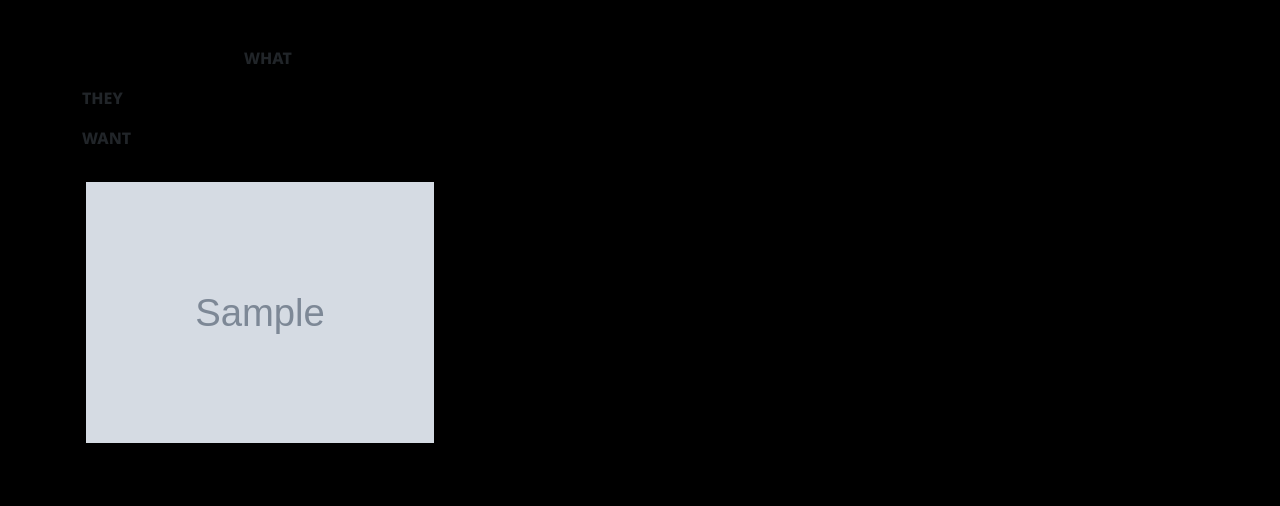
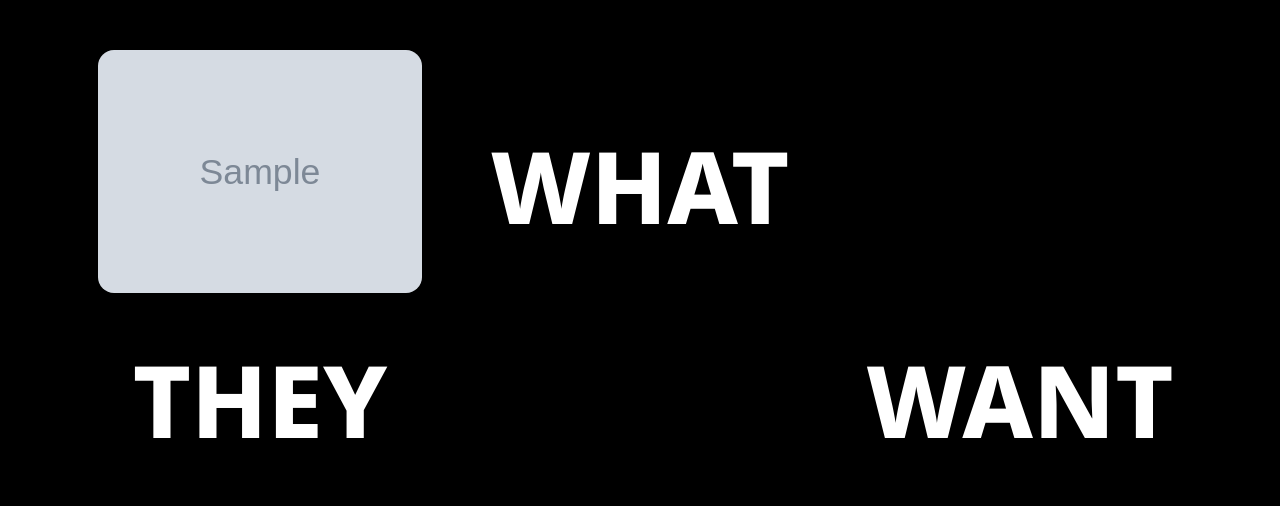
Before and after one commit to leejongeun2/Final-Project-Practice, a Django app: page /products/ in a window 1280 px wide. Shown: the part 814-1320 px from the top of the page. Before the commit the page ends 1257 px from the top, so only its background shows below. Run offline with Django 3.2, Linux system fonts and the light colour scheme; tables that the repository leaves empty hold one stand-in row (values such as "Sample post"); grey boxes marked "Sample" are stand-in pictures; parts of the project's set-up code (start-up, migrations or seed data) failed here and were passed over; some libraries are stand-ins or nearby versions.

Commit message:
mainpage

```diff
--- a/products/templates/products/index.html
+++ b/products/templates/products/index.html
@@ -11,18 +11,16 @@
           <div>
             <div class="row p-5 px-0">
               <div class="mx-auto col-md-8 col-lg-7 order-lg-last p-0">
-                <img class="img-fluid" src="https://www.prada.com/content/dam/pradanux/pradasphere/2020/special-projects/03/linea_rossa_ss_20/asset/hero_banner_big_DT.jpg" alt="">
+                <img class="img-fluid " src="https://www.prada.com/content/dam/pradanux/pradasphere/2020/special-projects/03/linea_rossa_ss_20/asset/hero_banner_big_DT.jpg" alt="">
               </div>
               <div class="col-lg-5 mb-0 d-flex align-items-center" style="background-color:black;">
                 <div class="text-align-left align-self-center mx-5">
                   <h1 class="h1">
-                    <b>2022 FW
-                    SEASON OFF
-                    SALE</b></h1>
+                    <b>2022 FW SEASON OFF SALE</b>
+                  </h1>
                   <h3 class="h2" style="color: white;">Tiny and Perfect eCommerce Template</h3>
                   <p style="color: white;">
-                    Zay Shop is an eCommerce HTML5 CSS template with latest version of Bootstrap 5 (beta 1). This template is 100% free provided by
-                    website. Image credits go to
+                    Zay Shop is an eCommerce HTML5 CSS template with latest version of Bootstrap 5 (beta 1). This template is 100% free provided by website. Image credits go to
                   </p>
                 </div>
               </div>
@@ -37,7 +35,9 @@
               </div>
               <div class="col-lg-5 mb-0 d-flex align-items-center" style="background-color:black;">
                 <div class="text-align-left mx-5">
-                  <h1 class="h1"><b>Proident occaecat</b></h1>
+                  <h1 class="h1">
+                    <b>Proident occaecat</b>
+                  </h1>
                   <h3 class="h2" style="color: white;">Aliquip ex ea commodo consequat</h3>
                   <p style="color: white;">
                     You are permitted to use this Zay CSS template for your commercial websites. You are
@@ -57,7 +57,9 @@
               </div>
               <div class="col-lg-5 mb-0 d-flex align-items-center" style="background-color:black;">
                 <div class="text-align-left mx-5">
-                  <h1 class="h1"><b>Repr in voluptate</b></h1>
+                  <h1 class="h1">
+                    <b>Repr in voluptate</b>
+                  </h1>
                   <h3 class="h2" style="color: white;">Ullamco laboris nisi ut
                   </h3>
                   <p style="color: white;">
@@ -78,40 +80,88 @@
     </div>
     <!-- End Banner Hero -->
   </div>
-
-
-
   <div class="container text-center">
-    <div>
-      <div class="col-4 banner_text d-flex justify-content-center">
-        <p>WHAT</p>
-      </div>
-
-      <div class="col-4 banner_text d-flex ">
-        <p>THEY</p>
-      </div>
-
-      <div class="col-4 banner_text d-flex ">
-        <p>WANT</p>
-      </div>
-
-    </div>
-    <div class="row row-cols-1 row-cols-md-3 g-6">
-      {% for product in products %}
-          <div class="col px-3 py-3">
-            <div class="h-100 border border-0 hoverbox">
+    <div class="row align-items-start">
+      <div class="col ">
+        {% for product in products %}
+          <div class="col px-3 py-1 ">
+            <div class="h-100 border border-0 hoverbox rounded-4">
               <a href=" {% url 'products:detail' product.id %}">
                 {% if product.image %}
-                  <img src="{{ product.image.url }}" class="card-img-top" alt="...">
+                  {% if product.pk == 1 %}
+                    <img src="{{ product.image.url }}" class="card-img-top rounded-4" alt="...">
+                  {% endif %}
                 {% else %}
                   <img src="https://dummyimage.com/640x480/000/454545" class="card-img-top" alt="...">
                 {% endif %}
               </a>
             </div>
           </div>
+        {% endfor %}
+      </div>
+      <div class="col d-flex justify-content-center align-items-center banner_text my-5 py-3" style="font-size:100px; color:white;">
+        WHAT
+      </div>
+      <div class="col">
+        {% for product in products %}
+          <div class="col px-3 py-1">
+            <div class="h-100 border border-0 hoverbox rounded-4">
+              <a href=" {% url 'products:detail' product.id %}">
+                {% if product.image %}
+                  {% if product.pk == 2 %}
+                    <img src="{{ product.image.url }}" class="card-img-top rounded-4" alt="...">
+                  {% endif %}
+                {% else %}
+                  <img src="https://dummyimage.com/640x480/000/454545" class="card-img-top" alt="...">
+                {% endif %}
+              </a>
+            </div>
+          </div>
+        {% endfor %}
+      </div>
+    </div>
+
+    <div class="row align-items-center">
+      <div class="col d-flex justify-content-center align-items-center banner_text" style="font-size:100px; color:white;">
+        THEY
+      </div>
+      <div class="col">
+        {% for product in products %}
+          <div class="col px-3 py-1">
+            <div class="h-100 border border-0 hoverbox rounded-4">
+              <a href=" {% url 'products:detail' product.id %}">
+                {% if product.image %}
+                  {% if product.pk == 3 %}
+                    <img src="{{ product.image.url }}" class="card-img-top rounded-4" alt="...">
+                  {% endif %}
+                {% else %}
+                  <img src="https://dummyimage.com/640x480/000/454545" class="card-img-top" alt="...">
+                {% endif %}
+              </a>
+            </div>
+          </div>
+        {% endfor %}
+      </div>
+      <div class="col d-flex justify-content-center align-items-center banner_text" style="font-size:100px; color:white;">
+        WANT
+      </div>
+    </div>
+    <div class="row row-cols-1 row-cols-md-3 g-6">
+      {% for product in products %}
+        <div class="col px-3 py-3">
+          <div class="h-100 border border-0 hoverbox rounded-4">
+            <a href=" {% url 'products:detail' product.id %}">
+              {% if product.image %}
+                {% if product.pk >= 4 %}
+                  <img src="{{ product.image.url }}" class="card-img-top rounded-4" alt="...">
+                {% endif %}
+              {% else %}
+                <img src="https://dummyimage.com/640x480/000/454545" class="card-img-top" alt="...">
+              {% endif %}
+            </a>
+          </div>
+        </div>
       {% endfor %}
     </div>
-  </div>
 
-
-{% endblock content_2 %}
+  {% endblock content_2 %}
```
